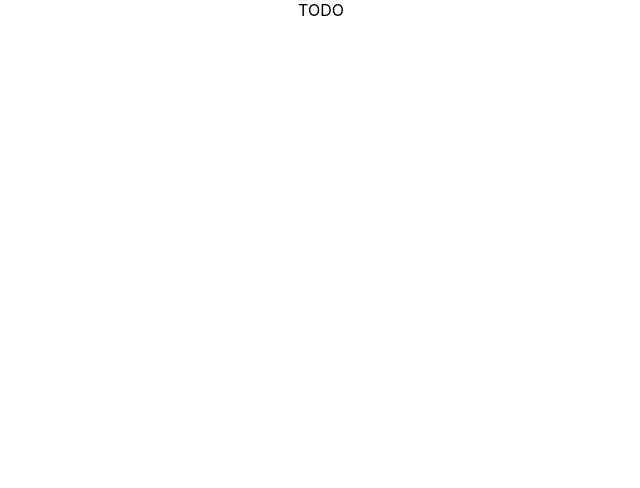
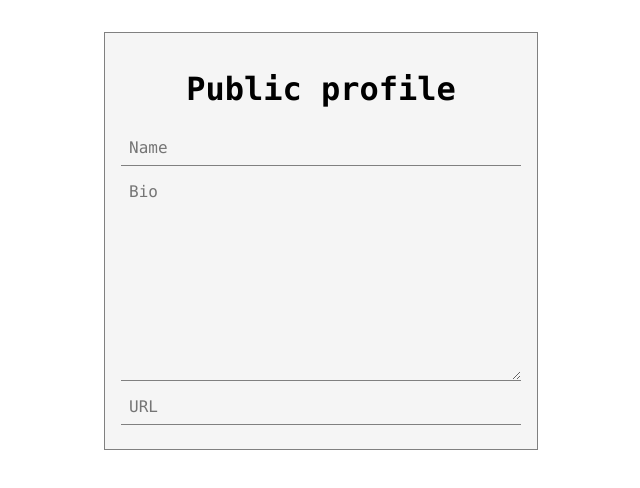
Before and after one commit to Tweries/silver-tip, a React (Create React App) app: page / in a window 1280 px wide. Shown: the top 488 px of the page, without its empty margins (319-959 px from the left). Built offline with nearby package versions, Linux system fonts and the light colour scheme.

Commit message:
add form

```diff
--- a/src/App.css
+++ b/src/App.css
@@ -1,3 +1,30 @@
 .App {
+  background-color: #f5f5f5;
+  border: 1px solid gray;
+  margin: 32px auto;
+  padding: 16px;
   text-align: center;
+  width: 400px;
 }
+
+.App__form {
+  display: flex;
+  flex-direction: column;
+}
+
+.App__h1,
+.App__input,
+.App__textarea {
+  background-color: transparent;
+  font-family: source-code-pro, Menlo, Monaco, Consolas, 'Courier New',
+    monospace;
+}
+
+.App__input,
+.App__textarea {
+  border: 0 solid gray;
+  border-bottom-width: 1px;
+  font-size: 16px;
+  margin-bottom: 8px;
+  padding: 8px;
+}
--- a/src/App.js
+++ b/src/App.js
@@ -1,8 +1,65 @@
-import React from 'react';
+import React, { useReducer } from 'react';
 import './App.css';
 
+const CHANGE_BIO = 'CHANGE_BIO';
+const CHANGE_NAME = 'CHANGE_NAME';
+const CHANGE_URL = 'CHANGE_URL';
+
 function App() {
-  return <div className="App">TODO</div>;
+  function reducer(state, action) {
+    console.log(action);
+    switch (action.type) {
+      case CHANGE_BIO:
+        return { ...state, bio: action.value };
+      case CHANGE_NAME:
+        return { ...state, name: action.value };
+      case CHANGE_URL:
+        return { ...state, url: action.value };
+      default:
+        return state;
+    }
+  }
+
+  const initializerArgs = { bio: '', name: '', url: '' };
+
+  const [{ bio }, dispatch] = useReducer(reducer, initializerArgs);
+
+  return (
+    <div className="App">
+      <h1 className="App__h1">Public profile</h1>
+      <form className="App__form">
+        <input
+          className="App__input"
+          name="name"
+          onChange={(e) =>
+            dispatch({ type: CHANGE_NAME, value: e.target.value })
+          }
+          placeholder="Name"
+          type="text"
+        />
+        <textarea
+          className="App__textarea"
+          cols="40"
+          name="bio"
+          onChange={(e) =>
+            dispatch({ type: CHANGE_BIO, value: e.target.value })
+          }
+          placeholder="Bio"
+          rows="10"
+          value={bio}
+        />
+        <input
+          className="App__input"
+          name="url"
+          onChange={(e) =>
+            dispatch({ type: CHANGE_URL, value: e.target.value })
+          }
+          placeholder="URL"
+          type="text"
+        />
+      </form>
+    </div>
+  );
 }
 
 export default App;
```
Also changed, not shown: 1 other file (tests, documents, lock files or other folders).
